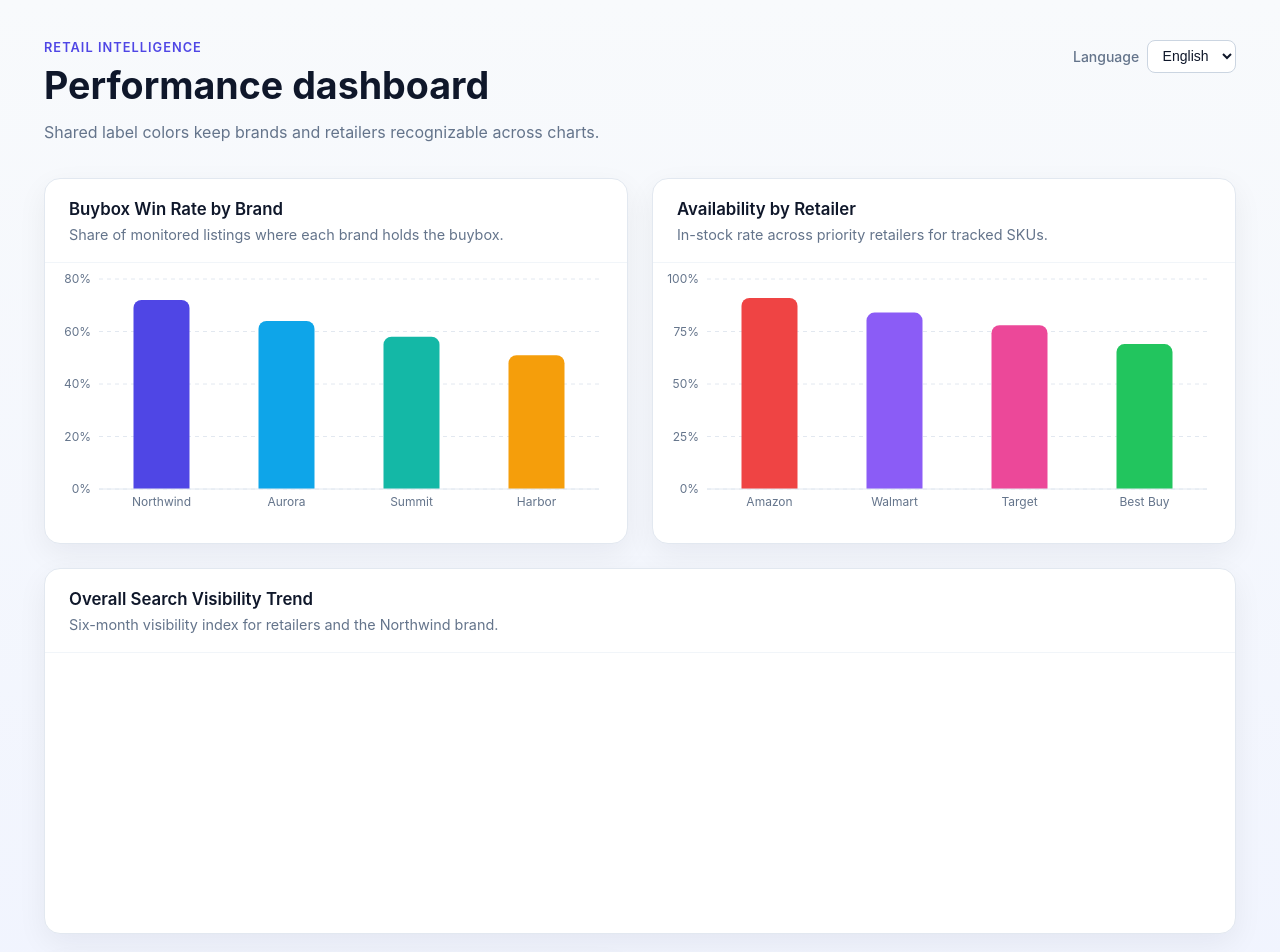
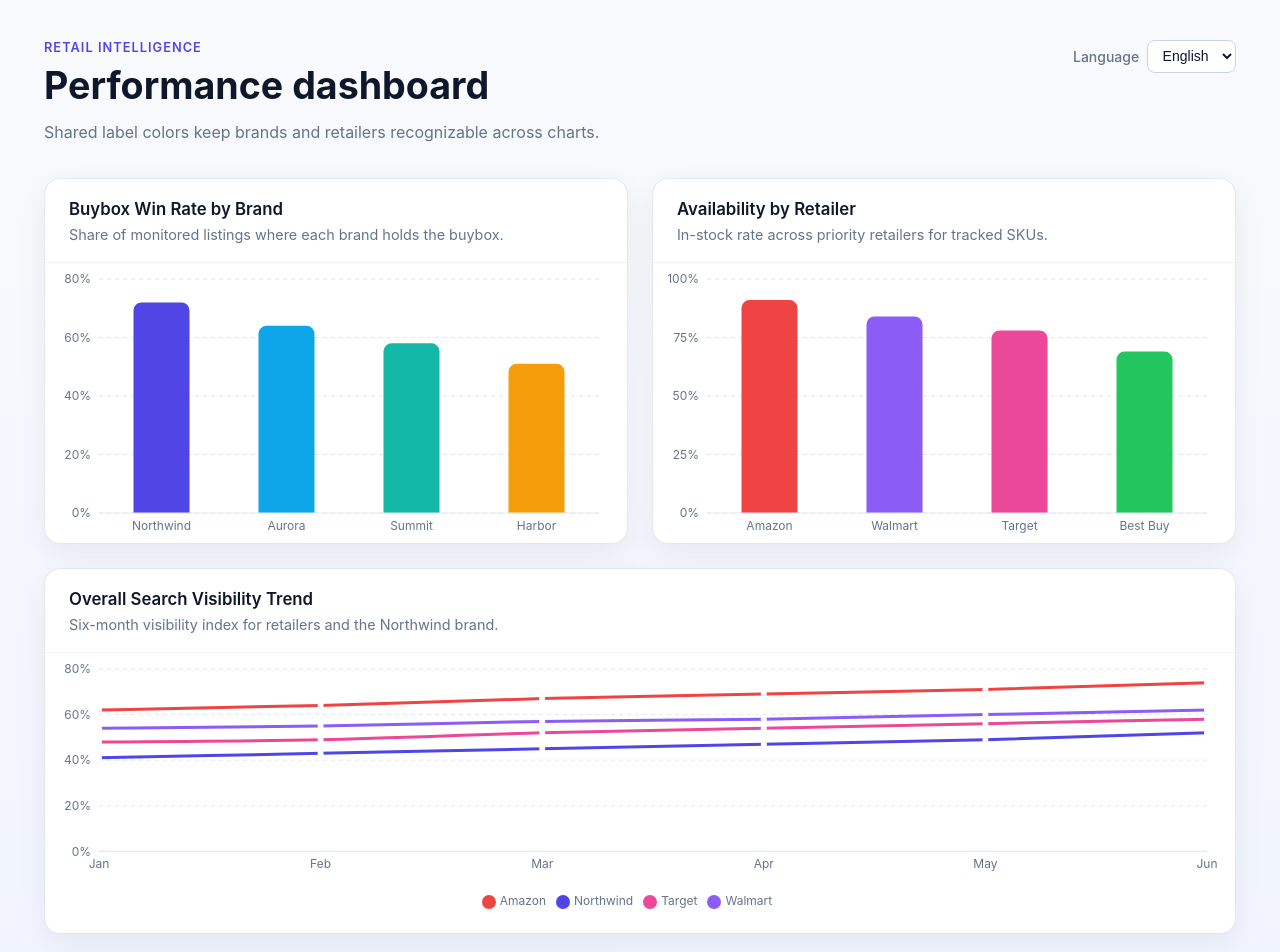
Before and after one commit to selinoztuurk/mindsite-dashboard, a React (Create React App) app: page / in a window 1280 px wide. Shown: the top 952 px of the page. Built offline with nearby package versions, Linux system fonts and the light colour scheme.

Commit message:
fix: fix missing chart on the ui

```diff
--- a/src/components/ChartCard/ChartCard.css
+++ b/src/components/ChartCard/ChartCard.css
@@ -6,6 +6,7 @@
   display: flex;
   flex-direction: column;
   min-height: 360px;
+  min-width: 0;
   overflow: hidden;
 }
 
@@ -29,7 +30,10 @@
 }
 
 .chart-card__body {
-  flex: 1;
+  flex: 1 1 280px;
+  height: 280px;
   min-height: 280px;
   padding: 0.5rem 0.75rem 1rem;
+  position: relative;
+  width: 100%;
 }
--- a/src/components/ChartCard/ChartCard.tsx
+++ b/src/components/ChartCard/ChartCard.tsx
@@ -1,9 +1,11 @@
 import './ChartCard.css';
 import type { ChartCardProps } from './ChartCard.types';
 
-export const ChartCard = ({ title, description, children }: ChartCardProps) => {
+export const ChartCard = ({ title, description, children, className }: ChartCardProps) => {
+  const cardClassName = className ? `chart-card ${className}` : 'chart-card';
+
   return (
-    <section className="chart-card">
+    <section className={cardClassName}>
       <header className="chart-card__header">
         <h2 className="chart-card__title">{title}</h2>
         {description ? (
--- a/src/components/ChartCard/ChartCard.types.ts
+++ b/src/components/ChartCard/ChartCard.types.ts
@@ -4,4 +4,5 @@ export type ChartCardProps = {
   title: string;
   description?: string;
   children: ReactNode;
+  className?: string;
 };
--- a/src/components/MetricBarChart/MetricBarChart.tsx
+++ b/src/components/MetricBarChart/MetricBarChart.tsx
@@ -53,7 +53,7 @@ export const MetricBarChart = ({ data, valueLabel = 'Value' }: MetricBarChartPro
   );
 
   return (
-    <ResponsiveContainer width="100%" height="100%">
+    <ResponsiveContainer width="100%" height="100%" minHeight={280}>
       <BarChart
         data={chartData}
         margin={{ top: 8, right: 16, left: 0, bottom: 8 }}
--- a/src/components/MetricTrendChart/MetricTrendChart.tsx
+++ b/src/components/MetricTrendChart/MetricTrendChart.tsx
@@ -48,8 +48,8 @@ export const MetricTrendChart = ({
   );
 
   return (
-    <ResponsiveContainer width="100%" height="100%">
-      <LineChart data={chartData} margin={{ top: 8, right: 16, left: 0, bottom: 8 }}>
+    <ResponsiveContainer width="100%" height="100%" minHeight={280}>
+      <LineChart data={chartData} margin={{ top: 8, right: 16, left: 0, bottom: 32 }}>
         <CartesianGrid stroke={chartTheme.grid} strokeDasharray="4 4" vertical={false} />
         <XAxis
           dataKey="period"
--- a/src/screens/Dashboard/Dashboard.css
+++ b/src/screens/Dashboard/Dashboard.css
@@ -48,6 +48,7 @@
 
 .dashboard__wide-card {
   grid-column: 1 / -1;
+  min-width: 0;
 }
 
 @media (max-width: 900px) {
--- a/src/screens/Dashboard/Dashboard.tsx
+++ b/src/screens/Dashboard/Dashboard.tsx
@@ -55,8 +55,8 @@ export const Dashboard = () => {
           />
         </ChartCard>
 
-        <section className="dashboard__wide-card">
         <ChartCard
+          className="dashboard__wide-card"
           title={t("charts.searchVisibility.title")}
           description={t("charts.searchVisibility.description")}
         >
@@ -66,7 +66,6 @@ export const Dashboard = () => {
             valueLabel={t("charts.searchVisibility.valueLabel")}
           />
         </ChartCard>
-        </section>
 
         <ChartCard
           title={t("charts.shareOfVoice.title")}
```
Also changed, not shown: src/setupTests.ts (+38 -0 lines). Lines whose indentation alone changed are shown as unchanged.
